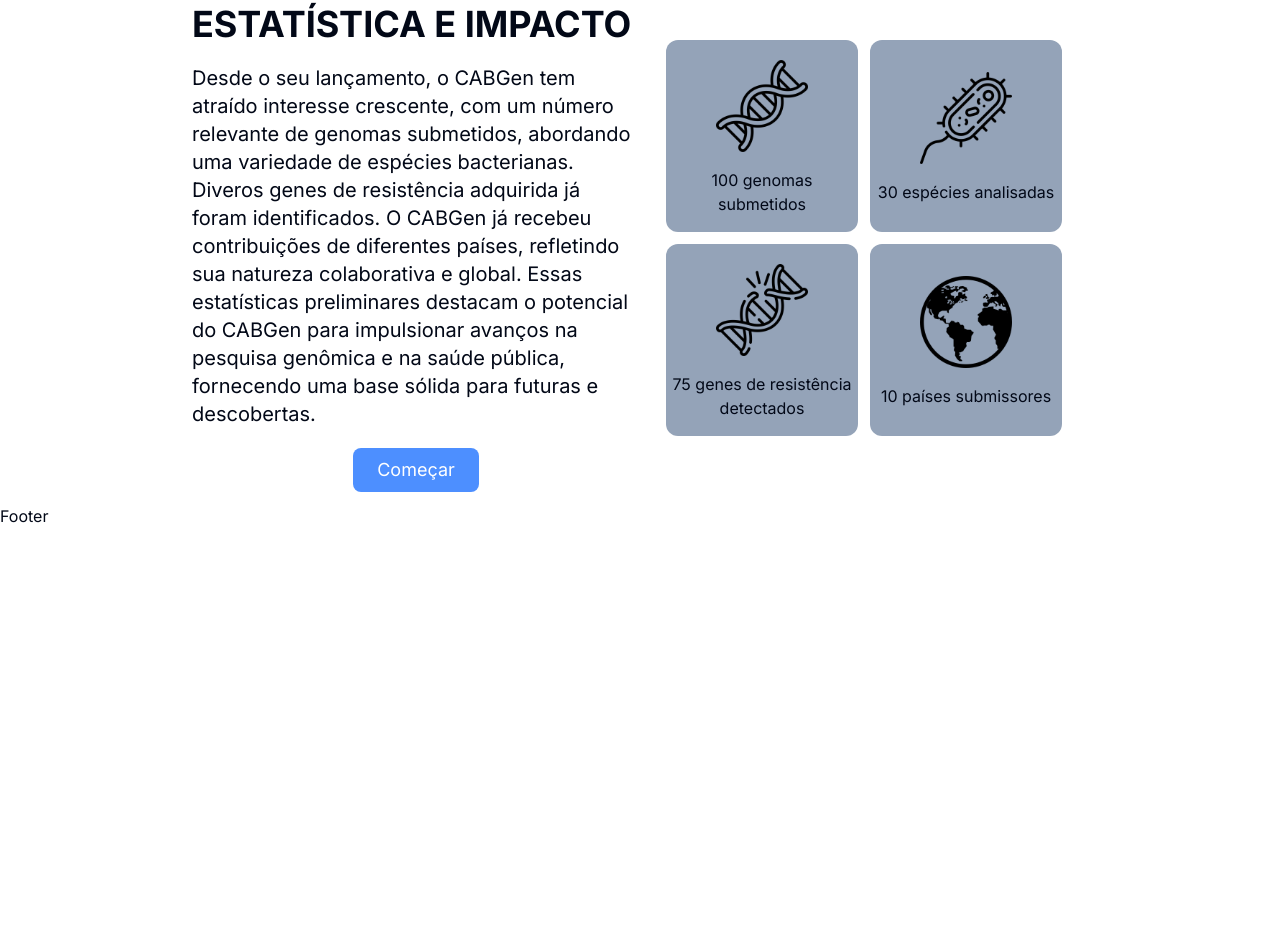
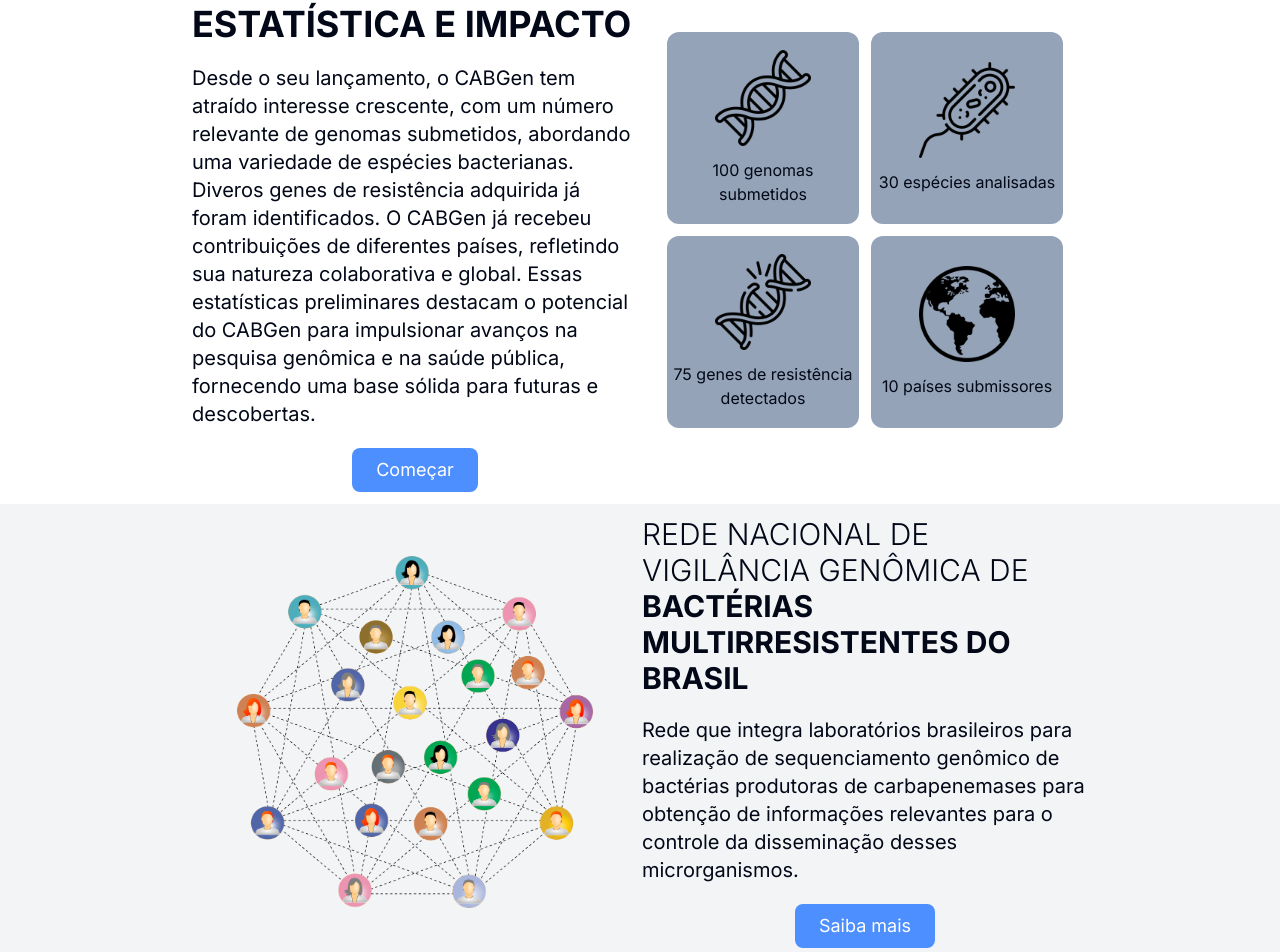
Before and after one commit to CABGenOrg/cabgen_frontend, a Next.js app: page / in a window 1280 px wide. Shown: the part 912-1864 px from the top of the page. Before the commit the page ends 1440 px from the top, so only its background shows below. Built offline with nearby package versions, Linux system fonts and the light colour scheme.

Commit message:
Feat: Created GenomicSurveillance component.

```diff
--- a/src/app/page.tsx
+++ b/src/app/page.tsx
@@ -2,6 +2,7 @@ import React from "react";
 import Banner from "@/components/Home/Banner";
 import CabgenDescription from "@/components/Home/CabgenDescription";
 import Statistics from "@/components/Home/Statistics";
+import GenomicSurveillance from "@/components/Home/GenomicSurveillance";
 
 const Home = () => {
   return (
@@ -9,6 +10,7 @@ const Home = () => {
       <Banner />
       <CabgenDescription/>
       <Statistics/>
+      <GenomicSurveillance/>
     </>
   );
 };
--- a/src/components/General/Menu.tsx
+++ b/src/components/General/Menu.tsx
@@ -41,7 +41,7 @@ const Menu = () => {
         {/* Logo */}
         <Link href="/">
           <Image
-            src="/fiocruz_logo.png"
+            src="/Menu/fiocruz_logo.png"
             alt="FioCruz logo"
             width={5000}
             height={2500}
--- a/src/components/Home/BoxInfo.tsx
+++ b/src/components/Home/BoxInfo.tsx
@@ -35,17 +35,17 @@ const BoxInfo = () => {
       {data.map(({ image, count, description }, idx) => (
         <div
           key={idx}
-          className="flex flex-col justify-center items-center bg-slate-400 rounded-xl h-48 w-48 pt-2"
+          className="flex flex-col justify-center items-center bg-slate-400 rounded-xl sm:h-48 sm:w-48 h-42 w-42"
         >
           <Image
             src={image}
             alt={description}
             width={5000}
             height={5000}
-            className="h-1/2 w-auto"
+            className="sm:h-1/2 w-auto h-2/5"
           />
 
-          <div className="text-center text-md mt-3 p-1">
+          <div className="text-center text-md mt-3 px-1">
             <span>{count} </span>
             <span>{description}</span>
           </div>
--- /dev/null
+++ b/src/components/Home/GenomicSurveillance.tsx
@@ -0,0 +1,52 @@
+import React from "react";
+import Section from "../General/Section";
+import Link from "next/link";
+import Image from "next/image";
+import {
+  section_btn,
+  section_image,
+  section_spacing,
+  section_subtitle,
+  section_text,
+} from "@/styles/tailwind_classes";
+
+const GenomicSurveillance = () => {
+  return (
+    <Section id="cagben-description" gray>
+      <div
+        className={`grid sm:grid-cols-2 grid-cols-1 ${section_spacing}`}
+      >
+        <div className="flex justify-center items-center">
+          <Image
+            src={"/Home/connections.png"}
+            alt="bacteria pool"
+            width={5000}
+            height={5000}
+            className={section_image}
+          />
+        </div>
+        <div className="flex flex-col justify-center items-center">
+          <div className="flex flex-col justify-center items-start">
+            <h2 className={`${section_subtitle} uppercase`}>
+              REDE NACIONAL DE VIGILÂNCIA GENÔMICA DE{" "}
+              <span className="font-bold">
+                BACTÉRIAS MULTIRRESISTENTES DO BRASIL
+              </span>
+            </h2>
+            <p className={section_text}>
+              Rede que integra laboratórios brasileiros para realização de
+              sequenciamento genômico de bactérias produtoras de carbapenemases
+              para obtenção de informações relevantes para o controle da
+              disseminação desses microrganismos.
+            </p>
+          </div>
+          <Link href="/network">
+            <button className={section_btn}>Saiba mais</button>
+          </Link>
+        </div>
+      </div>
+    </Section>
+  );
+};
+
+export default GenomicSurveillance;
--- a/src/components/Home/Statistics.tsx
+++ b/src/components/Home/Statistics.tsx
@@ -4,7 +4,6 @@ import BoxInfo from "./BoxInfo";
 import Link from "next/link";
 import {
   section_btn,
-  section_image,
   section_spacing,
   section_subtitle,
   section_text,
@@ -37,7 +36,7 @@ const Statistics = () => {
             <button className={section_btn}>Começar</button>
           </Link>
         </div>
-        <div className="flex justify-center items-center mt-4">
+        <div className="flex justify-center items-center">
           <BoxInfo />
         </div>
       </div>
--- a/src/styles/tailwind_classes.ts
+++ b/src/styles/tailwind_classes.ts
@@ -2,6 +2,7 @@ export const section_title = "font-bold md:text-4xl text-3xl";
 export const section_subtitle = "font-light md:text-3xl text-2xl";
 export const section_text = "my-5 text-xl";
 export const section_image = "h-auto w-4/5";
-export const section_spacing = "xl:mx-48 md:mx-24 sm:mx-9 mx-7 md:py-3 py-5";
+export const section_spacing =
+  "xl:mx-48 md:mx-24 sm:mx-9 mx-7 md:py-3 py-5 sm:gap-1 gap-5";
 export const section_btn =
   "bg-cabgen-300 hover:bg-cabgen-500 rounded-lg py-2 px-6 text-lg text-white";
```
Also changed, not shown: public/Home/connections.png (renamed from public/Home/connections-2099068_1920.png).
